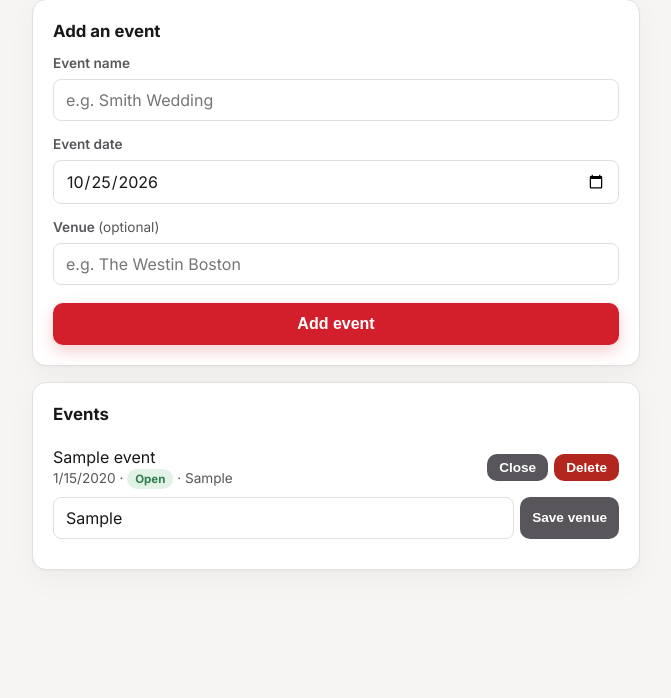
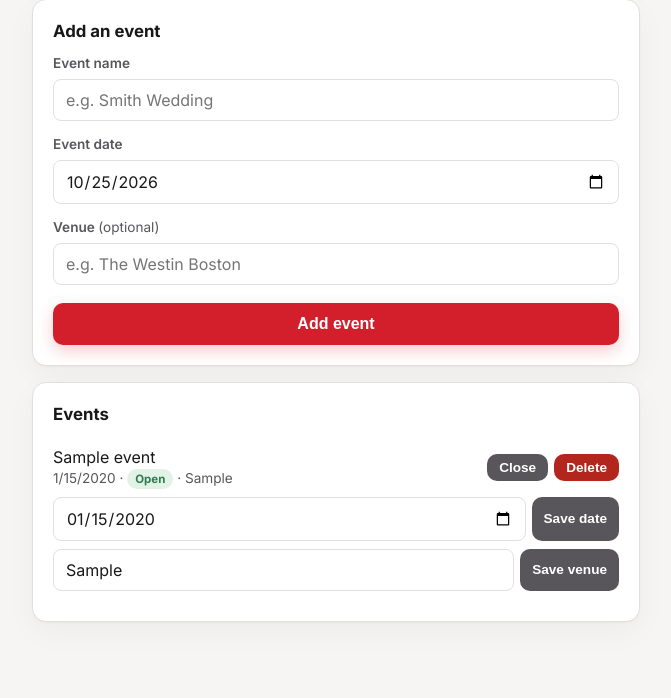
Before and after one commit to lucasbatsiagel/post-event-form, a Flask app: page /admin/events in a window 1280 px wide. Shown: the part 292-990 px from the top of the page, without its empty margins (304-975 px from the left). Before the commit the page ends 862 px from the top, so only its background shows below. Run offline with Flask 3, Linux system fonts and the light colour scheme; the visitor is signed in with stand-in values (Sample User, id 1); tables that the repository leaves empty hold one stand-in row (values such as "Sample post"); some libraries are stand-ins or nearby versions.

Commit message:
Allow editing an event's date
Adds an inline date picker + Save on each event row, matching the
existing venue editor. Changing it also updates the event_date on any
submissions already filed against that event, so the weekend report,
archive, and venue profiles all stay consistent with the correction.

Co-Authored-By: Claude Sonnet 5 <noreply@anthropic.com>
Claude-Session: https://claude.ai/code/session_01R3ZdaGNmH6Mep8ar77wwMM

```diff
--- a/app.py
+++ b/app.py
@@ -225,6 +225,25 @@ def set_event_venue(event_id):
     event.venue = venue or None
     db.session.commit()
     flash(f'Venue {"set" if venue else "cleared"} for "{event.name}".', "success")
+    return redirect(url_for("admin_events"))
+
+
+@app.route("/admin/events/<int:event_id>/date", methods=["POST"])
+@admin_required
+def set_event_date(event_id):
+    event = Event.query.get_or_404(event_id)
+    date_raw = request.form.get("event_date", "").strip()
+    try:
+        new_date = datetime.strptime(date_raw, "%Y-%m-%d").date()
+    except ValueError:
+        flash("Invalid date.", "error")
+        return redirect(url_for("admin_events"))
+
+    event.event_date = new_date
+    # Keep already-filed submissions' snapshotted date in sync too.
+    Submission.query.filter_by(event_id=event.id).update({"event_date": new_date})
+    db.session.commit()
+    flash(f'Updated date for "{event.name}" to {new_date.strftime("%-m/%-d/%Y")}.', "success")
     return redirect(url_for("admin_events"))
 
 
--- a/templates/admin_events.html
+++ b/templates/admin_events.html
@@ -69,6 +69,10 @@
             </form>
           </div>
         </div>
+        <form method="post" action="{{ url_for('set_event_date', event_id=event.id) }}" style="display:flex; gap:6px;">
+          <input type="date" name="event_date" value="{{ event.event_date.isoformat() }}" style="flex:1;">
+          <button type="submit" class="btn btn-secondary btn-small">Save date</button>
+        </form>
         <form method="post" action="{{ url_for('set_event_venue', event_id=event.id) }}" style="display:flex; gap:6px;">
           <input type="text" name="venue" list="venue-list" autocomplete="off" placeholder="Set venue" value="{{ event.venue or '' }}" style="flex:1;">
           <button type="submit" class="btn btn-secondary btn-small">Save venue</button>
```
